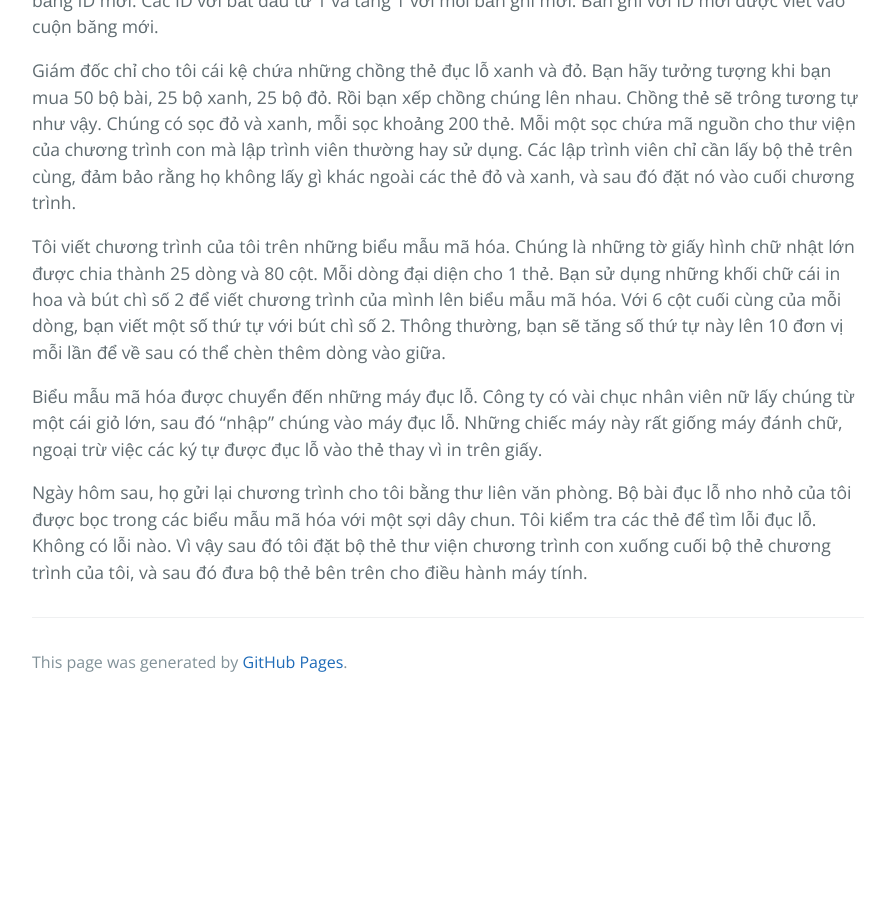
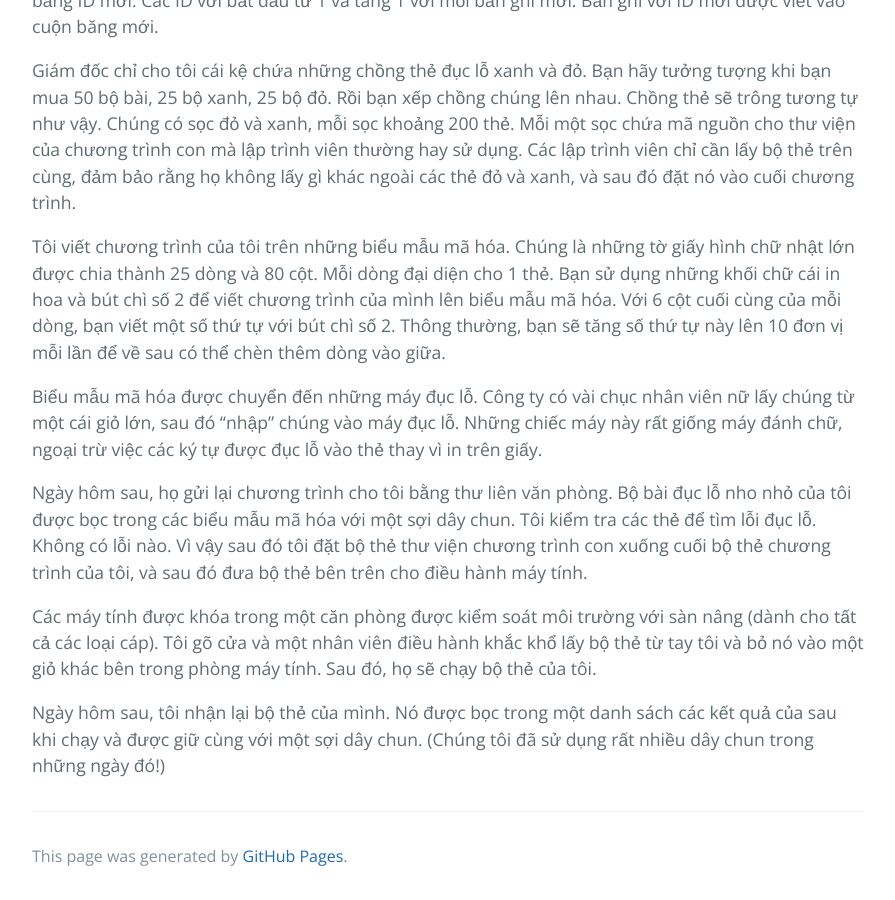
Before and after one commit to HaiBV/haibv.github.io, a Jekyll site: the page built from clean-coder/pre-requisite-introduction.md, in a window 1280 px wide and 900 px high, scrolled down 1347 px. Shown: the whole window, without its empty margins (192-1087 px from the left). Built offline with Jekyll 4.4.1, drawn with Linux system fonts in a browser that asks for light colours; our own code applies the rules of GitHub Pages for plain Markdown files; before the commit the page ends 2053 px from its top, so only the background shows below that.

Commit message:
Book - The Clean Coder - Correction

```diff
--- a/clean-coder/pre-requisite-introduction.md
+++ b/clean-coder/pre-requisite-introduction.md
@@ -27,3 +27,7 @@ Tôi viết chương trình của tôi trên những biểu mẫu mã hóa. Chú
 Biểu mẫu mã hóa được chuyển đến những máy đục lỗ. Công ty có vài chục nhân viên nữ lấy chúng từ một cái giỏ lớn, sau đó "nhập" chúng vào máy đục lỗ. Những chiếc máy này rất giống máy đánh chữ, ngoại trừ việc các ký tự được đục lỗ vào thẻ thay vì in trên giấy.
 
 Ngày hôm sau, họ gửi lại chương trình cho tôi bằng thư liên văn phòng. Bộ bài đục lỗ nho nhỏ của tôi được bọc trong các biểu mẫu mã hóa với một sợi dây chun. Tôi kiểm tra các thẻ để tìm lỗi đục lỗ. Không có lỗi nào. Vì vậy sau đó tôi đặt bộ thẻ thư viện chương trình con xuống cuối bộ thẻ chương trình của tôi, và sau đó đưa bộ thẻ bên trên cho điều hành máy tính.
+
+Các máy tính được khóa trong một căn phòng được kiểm soát môi trường với sàn nâng (dành cho tất cả các loại cáp). Tôi gõ cửa và một nhân viên điều hành khắc khổ lấy bộ thẻ từ tay tôi và bỏ nó vào một giỏ khác bên trong phòng máy tính. Sau đó, họ sẽ chạy bộ thẻ của tôi.
+
+Ngày hôm sau, tôi nhận lại bộ thẻ của mình. Nó được bọc trong một danh sách các kết quả của sau khi chạy và được giữ cùng với một sợi dây chun. (Chúng tôi đã sử dụng rất nhiều dây chun trong những ngày đó!)
```
